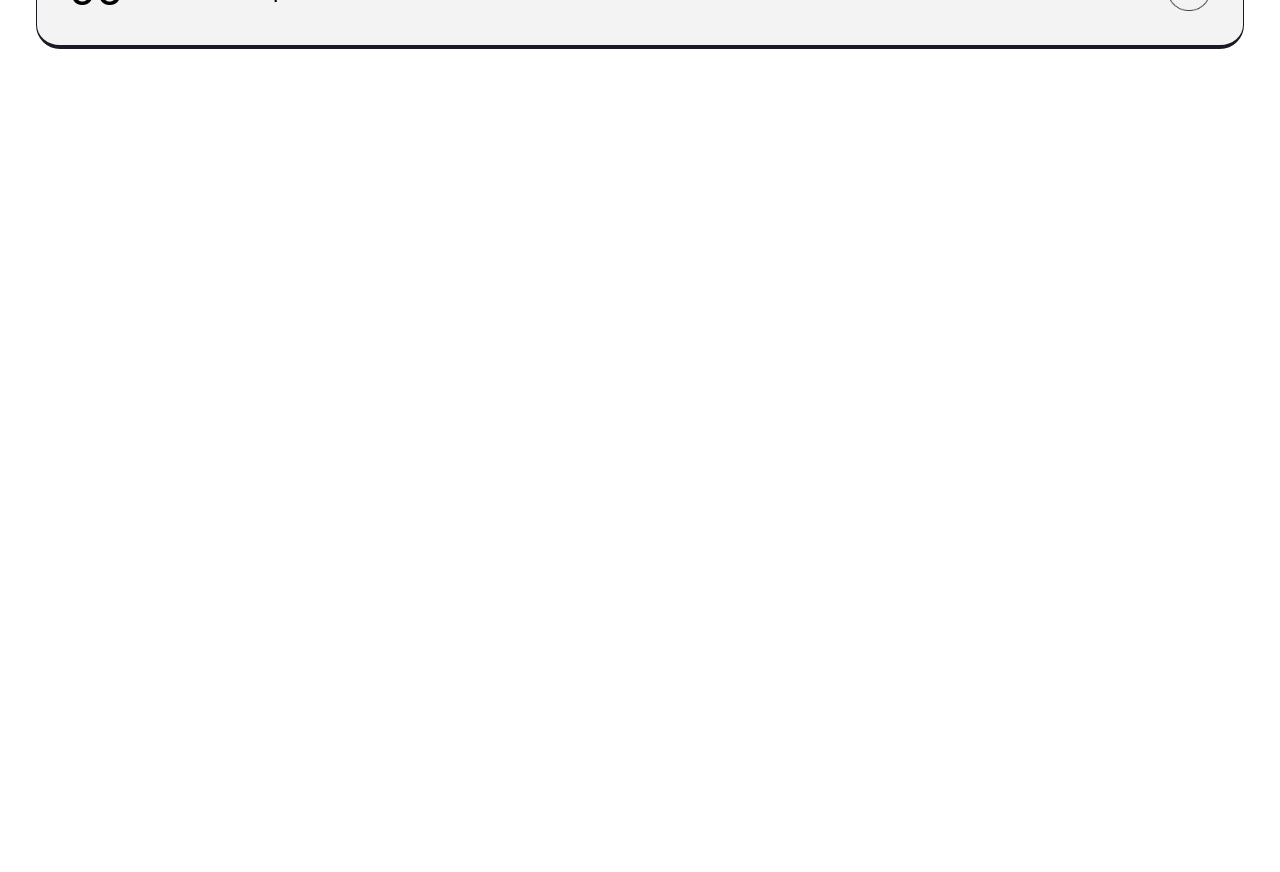
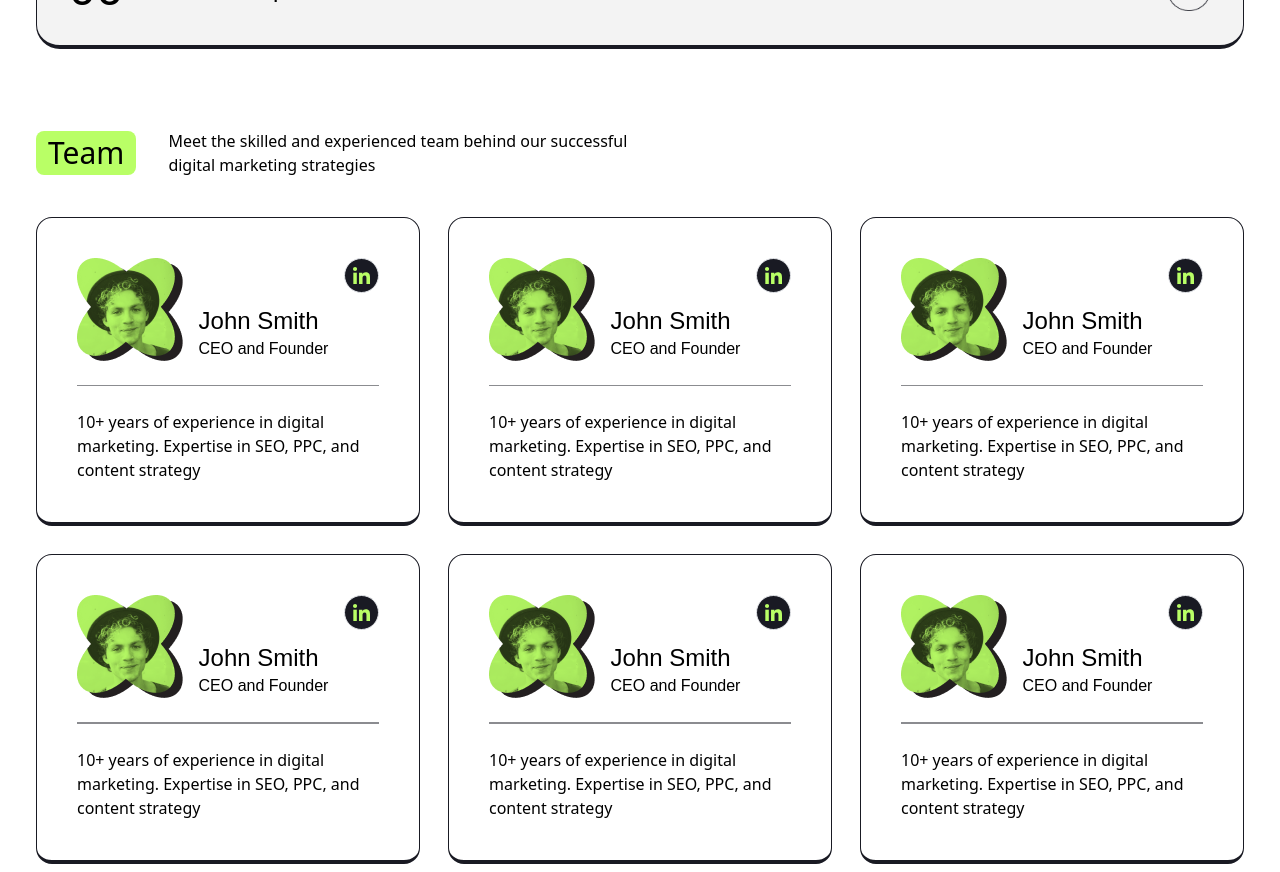
Before and after one commit to rahulroynipon/React_Project1, a React (Vite) app: page / in a window 1280 px wide. Shown: the part 3760-4632 px from the top of the page. Before the commit the page ends 3817 px from the top, so only its background shows below. Built offline with nearby package versions, Linux system fonts and the light colour scheme.

Commit message:
add the team section

```diff
--- a/src/components/Components.jsx
+++ b/src/components/Components.jsx
@@ -4,5 +4,14 @@ import Services from "./Services";
 import Happend from "./Happen";
 import CaseStudies from "./CaseStudies";
 import WrokingProcess from "./WorkingProcess";
+import TeamSection from "./TeamSection";
 
-export { HeroSection, Company, Services, Happend, CaseStudies, WrokingProcess };
+export {
+  HeroSection,
+  Company,
+  Services,
+  Happend,
+  CaseStudies,
+  WrokingProcess,
+  TeamSection,
+};
--- /dev/null
+++ b/src/components/TeamSection.jsx
@@ -0,0 +1,24 @@
+import HeaderTitle from "../reuseables/HeaderTitle";
+import TeamCard from "../reuseables/TeamCard";
+
+export default function TeamSection() {
+  return (
+    <main className="width padding-x padding-y mt-16">
+      <HeaderTitle
+        title={"Team"}
+        content={
+          "Meet the skilled and experienced team behind our successful digital marketing strategies"
+        }
+      />
+
+      <section className="mt-8 md:mt-10 grid md:grid-cols-2 lg:grid-cols-3 gap-7">
+        <TeamCard />
+        <TeamCard />
+        <TeamCard />
+        <TeamCard />
+        <TeamCard />
+        <TeamCard />
+      </section>
+    </main>
+  );
+}
--- a/src/pages/Home.jsx
+++ b/src/pages/Home.jsx
@@ -5,6 +5,7 @@ import {
   Happend,
   HeroSection,
   Services,
+  TeamSection,
   WrokingProcess,
 } from "../components/Components";
 
@@ -18,6 +19,7 @@ export default function Home() {
       <Happend />
       <CaseStudies />
       <WrokingProcess />
+      <TeamSection />
     </>
   );
 }
--- /dev/null
+++ b/src/reuseables/TeamCard.jsx
@@ -0,0 +1,25 @@
+import img from "./../assets/img/team1.png";
+import icon from "./../assets/icon/linkden.svg";
+
+export default function TeamCard() {
+  return (
+    <main className="border border-b-4 border-pBlack rounded-2xl p-5 md:p-10 flex flex-col gap-6">
+      <section className="flex justify-between items-end">
+        <img src={img} alt="" />
+        <h4 className="flex flex-col font-space-grotesk">
+          <span className="text-2xl">John Smith</span>
+          <span>CEO and Founder</span>
+        </h4>
+        <div className="border rounded-full self-start p-2 bg-pBlack">
+          <img src={icon} alt="" />
+        </div>
+      </section>
+
+      <div className="h-[1.5px] bg-pBlack/50"></div>
+      <section>
+        10+ years of experience in digital marketing. Expertise in SEO, PPC, and
+        content strategy
+      </section>
+    </main>
+  );
+}
```
Also changed, not shown: src/assets/icon/linkden.svg (added).
